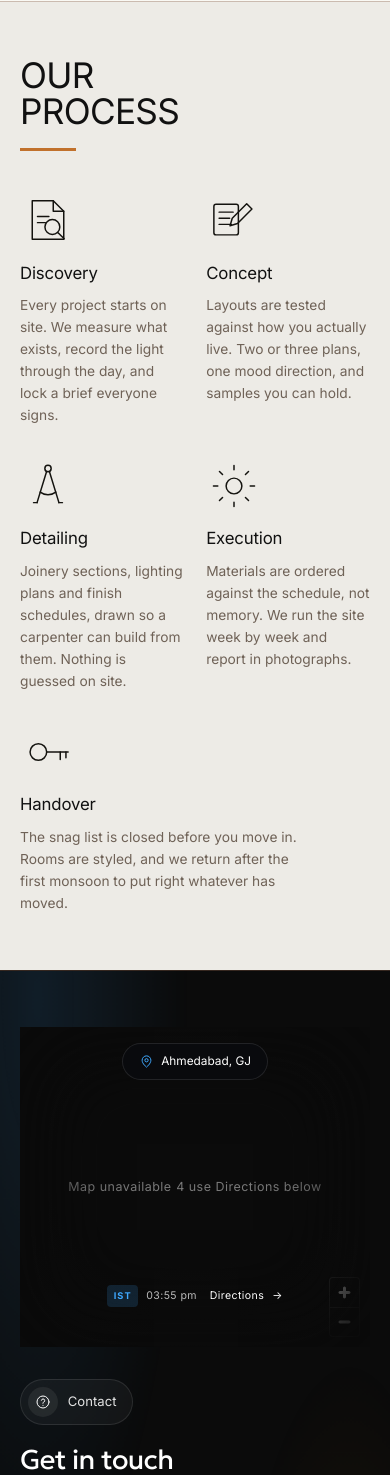
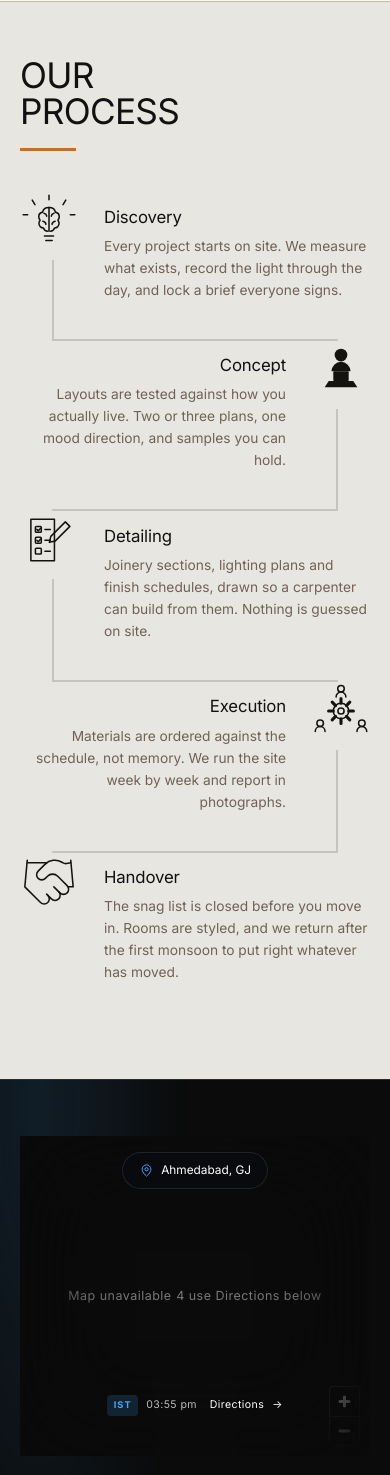
Before and after one commit to CHIRAG-SUTHAR-GIT/radhe-design-studio, a PHP site: page / in a window 390 px wide. Shown: the part 3183-4658 px from the top of the page. Run offline with PHP 8.4, Linux system fonts and the light colour scheme.

Commit message:
Draw the process icons to the reference, and zigzag them on mobile
The five icons now carry the subjects on the reference sheet rather than
stand-ins: a brain under radiating light, a figure at a laptop, a ticked
schedule with a pencil, a gear ringed by people, and a handshake.

The handshake is Lucide's (ISC), scaled from its 24 grid into the 64 the
other four use with the stroke pre-divided so it lands at the same weight.
Five attempts at drawing one by hand produced cable connectors and
mountain ranges; a glyph someone had already drawn properly was the
honest answer.

On narrow screens the stages step down a zigzag: each takes a side, and
the bar turns at every step. It is held back until the stage arrives, so
the line is drawn as you scroll — an observer rather than a scroll
handler, firing a handful of times instead of every frame. The hidden
state is gated behind a class the script adds, so if it never runs the
stages are simply there rather than invisible.

Two things caught while building it. The three children of a stage were
left to flow into a two-column grid, which dropped the description into
the icon's narrow column two words to a line; each is now placed by hand.
And the gear read as a sun until its teeth were given their own weight.

Co-Authored-By: Claude Opus 5 <noreply@anthropic.com>

```diff
--- a/assets/css/blocks.css
+++ b/assets/css/blocks.css
@@ -649,7 +649,7 @@
    the explaining, and an icon says the same thing in a tenth of the weight.
    ========================================================================== */
 .proc-row {
-  background: #EDEBE6;
+  background: #E8E6E1;
   color: #14130f;
   padding: clamp(3.5rem, 7vw, 6.5rem) var(--page-x);
 }
@@ -682,7 +682,7 @@
 .pstep { min-width: 0; }
 .pstep__ico {
   display: block;
-  width: clamp(56px, 5.4vw, 74px);
+  width: clamp(62px, 6vw, 86px);
   color: #14130f;
 }
 .pstep__ico svg { width: 100%; height: auto; display: block; }
@@ -710,12 +710,70 @@
 @media (max-width: 1100px) {
   .proc-row__grid { grid-template-columns: repeat(3, minmax(0, 1fr)); row-gap: clamp(2rem, 5vw, 3rem); }
 }
+/* ── Narrow screens: the stages step down a zigzag bar ─────────────────
+   Five equal columns cannot survive a phone, and stacking them plainly left
+   the last stage stranded beside an empty half-row. Instead each stage takes
+   a side, and the bar between them turns at every step. ------------------ */
 @media (max-width: 640px) {
-  .proc-row__grid { grid-template-columns: repeat(2, minmax(0, 1fr)); }
-  /* Five into two leaves the last stage alone beside an empty half-row. */
-  .pstep:last-child { grid-column: 1 / -1; }
-  .pstep:last-child .pstep__text { max-width: 34ch; }
+  .proc-row__grid {
+    --zig: 66px;              /* the column the icon and the bar share */
+    --bar: rgba(20, 19, 15, .16);
+    grid-template-columns: 1fr;
+    gap: 0;
+  }
+  .pstep {
+    position: relative;
+    display: grid;
+    grid-template-columns: var(--zig) 1fr;
+    column-gap: 18px;
+    padding-bottom: 40px;
+  }
+  /* Three children, so each is placed by hand — left to flow, the text
+     drops into the icon's narrow column and wraps two words to a line. */
+  .pstep__ico  { grid-column: 1; grid-row: 1 / span 2; width: 100%; max-width: 58px; }
+  .pstep__name { grid-column: 2; grid-row: 1; margin-top: 0; }
+  .pstep__text { grid-column: 2; grid-row: 2; margin-top: .5rem; }
+
+  .pstep:nth-child(even) { grid-template-columns: 1fr var(--zig); }
+  .pstep:nth-child(even) .pstep__ico { grid-column: 2; margin-left: auto; }
+  .pstep:nth-child(even) .pstep__name,
+  .pstep:nth-child(even) .pstep__text { grid-column: 1; text-align: right; }
+
+  /* Down from this icon, then across to the side the next one sits on. */
+  .pstep::before,
+  .pstep::after { content: ''; position: absolute; background: var(--bar); }
+  .pstep::before { top: 68px; bottom: 2px; left: calc(var(--zig) / 2 - 1px); width: 2px; }
+  .pstep:nth-child(even)::before { left: auto; right: calc(var(--zig) / 2 - 1px); }
+  .pstep::after {
+    bottom: 0; height: 2px;
+    left: calc(var(--zig) / 2 - 1px);
+    right: calc(var(--zig) / 2 - 1px);
+  }
+  .pstep:last-child::before,
+  .pstep:last-child::after { display: none; }
+
+  /* Held back until the stage arrives, so the bar is drawn as you scroll.
+     Gated on .is-anim, which the script adds: if it never runs, or fails,
+     the stages are simply there rather than invisible. */
+  .proc-row.is-anim .pstep {
+    opacity: 0;
+    transform: translateY(16px);
+    transition: opacity .55s var(--ease) var(--step-delay, 0ms),
+                transform .55s var(--ease) var(--step-delay, 0ms);
+  }
+  .proc-row.is-anim .pstep::before { transform: scaleY(0); transform-origin: top center; }
+  .proc-row.is-anim .pstep::after  { transform: scaleX(0); transform-origin: left center; }
+  .proc-row.is-anim .pstep:nth-child(even)::after { transform-origin: right center; }
+  .pstep::before { transition: transform .5s var(--ease) calc(var(--step-delay, 0ms) + 180ms); }
+  .pstep::after  { transition: transform .45s var(--ease) calc(var(--step-delay, 0ms) + 480ms); }
+
+  .proc-row.is-anim .pstep.is-in { opacity: 1; transform: none; }
+  .proc-row.is-anim .pstep.is-in::before { transform: scaleY(1); }
+  .proc-row.is-anim .pstep.is-in::after  { transform: scaleX(1); }
 }
 @media (prefers-reduced-motion: reduce) {
   .pstep:hover .pstep__ico { transform: none; }
+  .pstep { opacity: 1 !important; transform: none !important; }
+  .pstep::before { transform: scaleY(1) !important; }
+  .pstep::after { transform: scaleX(1) !important; }
 }
--- /dev/null
+++ b/assets/js/process.js
@@ -0,0 +1,43 @@
+/* ==========================================================================
+   Our process — the zigzag draws itself
+   On narrow screens the five stages step left and right down a connecting
+   bar. Each stage, and the piece of bar that reaches it, is held back until
+   it comes into view, so the line appears to be drawn as you scroll.
+
+   An observer rather than a scroll handler: this fires a handful of times in
+   the life of the page instead of on every frame of every scroll.
+   ========================================================================== */
+(function () {
+  'use strict';
+
+  var row = document.querySelector('.proc-row');
+  if (!row) return;
+  var steps = Array.prototype.slice.call(row.querySelectorAll('.pstep'));
+  if (!steps.length) return;
+
+  // Nothing to reveal if the visitor asked for stillness, or if the browser
+  // cannot observe — in both cases the stages simply start visible.
+  if (!window.IntersectionObserver ||
+      window.matchMedia('(prefers-reduced-motion: reduce)').matches) {
+    return;                              // leave the stages plainly visible
+  }
+
+  // Only now does the CSS start hiding anything.
+  row.classList.add('is-anim');
+
+  // Each stage is given its own small delay so the bar reads as one line
+  // being drawn rather than five arriving at once.
+  steps.forEach(function (step, i) {
+    step.style.setProperty('--step-delay', (i % 5) * 90 + 'ms');
+  });
+
+  var io = new IntersectionObserver(function (entries) {
+    entries.forEach(function (entry) {
+      if (!entry.isIntersecting) return;
+      entry.target.classList.add('is-in');
+      io.unobserve(entry.target);          // once drawn, leave it alone
+    });
+  }, { rootMargin: '0px 0px -12% 0px', threshold: 0.25 });
+
+  steps.forEach(function (step) { io.observe(step); });
+})();
--- a/index.html
+++ b/index.html
@@ -14,7 +14,7 @@
   <link rel="stylesheet" href="assets/css/studio.css?v=20260826-blind2">
   <link rel="stylesheet" href="assets/css/panels.css?v=20260826-blind2">
   <link rel="stylesheet" href="https://unpkg.com/maplibre-gl@4.7.1/dist/maplibre-gl.css">
-  <link rel="stylesheet" href="assets/css/blocks.css?v=5">
+  <link rel="stylesheet" href="assets/css/blocks.css?v=11">
   <script>
     // Applied before first paint so the sheet never flashes the wrong colour.
     (function () {
@@ -435,7 +435,7 @@
         <li class="pstep">
           <span class="pstep__ico" aria-hidden="true">
             <svg viewBox="0 0 64 64" fill="none" stroke="currentColor"
-                 stroke-width="1.7" stroke-linecap="round" stroke-linejoin="round"><path d="M14 10h24l12 12v32H14z"/><path d="M38 10v12h12"/><path d="M20 28h13M20 35h9"/><circle cx="37" cy="40" r="8.5"/><path d="m43.5 46.5 7 7"/></svg>
+                 stroke-width="1.7" stroke-linecap="round" stroke-linejoin="round"><path d="M32 3.5v5M13.5 9 16.5 14M50.5 9 47.5 14M3.5 25h5M55.5 25h5"/><path d="M32 17c-4.2 0-6.6 2.4-7 5.2-2.7.5-4.3 2.6-4.3 5.1 0 1.5.6 2.9 1.5 3.9-.8.9-1.3 2.1-1.3 3.4 0 2.8 2.2 5 5 5.2.6 2 2.4 3.4 4.7 3.4"/><path d="M32 17c4.2 0 6.6 2.4 7 5.2 2.7.5 4.3 2.6 4.3 5.1 0 1.5-.6 2.9-1.5 3.9.8.9 1.3 2.1 1.3 3.4 0 2.8-2.2 5-5 5.2-.6 2-2.4 3.4-4.7 3.4"/><path d="M32 17v26.2"/><path d="M26.5 23.5c1.8.4 2.8 1.6 3 3.2M25.2 32.4c1.9.3 3.2 1.5 3.4 3.3"/><path d="M37.5 23.5c-1.8.4-2.8 1.6-3 3.2M38.8 32.4c-1.9.3-3.2 1.5-3.4 3.3"/><path d="M27 48.5h10M28.5 53.5h7"/></svg>
           </span>
           <h3 class="pstep__name">Discovery</h3>
           <p class="pstep__text">Every project starts on site. We measure what exists, record the light through the day, and lock a brief everyone signs.</p>
@@ -443,7 +443,7 @@
         <li class="pstep">
           <span class="pstep__ico" aria-hidden="true">
             <svg viewBox="0 0 64 64" fill="none" stroke="currentColor"
-                 stroke-width="1.7" stroke-linecap="round" stroke-linejoin="round"><rect x="9" y="14" width="28" height="35" rx="2.5"/><path d="M15 23h16M15 30h12M15 37h14"/><path d="m46.5 13.5 6 6-16.5 16.5-8.5 2.5 2.5-8.5z"/></svg>
+                 stroke-width="1.7" stroke-linecap="round" stroke-linejoin="round"><circle cx="32" cy="15.5" r="7" fill="currentColor" stroke="none"/><path d="M21.5 33.5a10.5 10.5 0 0 1 21 0z" fill="currentColor" stroke="none"/><rect x="23.5" y="33.5" width="17" height="10.5" rx="1" fill="currentColor" stroke="none"/><path d="M14 51h36l-4.5-7h-27z" fill="currentColor" stroke="none"/></svg>
           </span>
           <h3 class="pstep__name">Concept</h3>
           <p class="pstep__text">Layouts are tested against how you actually live. Two or three plans, one mood direction, and samples you can hold.</p>
@@ -451,7 +451,7 @@
         <li class="pstep">
           <span class="pstep__ico" aria-hidden="true">
             <svg viewBox="0 0 64 64" fill="none" stroke="currentColor"
-                 stroke-width="1.7" stroke-linecap="round" stroke-linejoin="round"><circle cx="32" cy="12" r="3.6"/><path d="M30.4 15.4 19.5 51M33.6 15.4 44.5 51"/><path d="M23 39a15 15 0 0 0 18 0"/><path d="M19.5 51h-4M44.5 51h4"/></svg>
+                 stroke-width="1.7" stroke-linecap="round" stroke-linejoin="round"><path d="M12 9h26v46H12z"/><rect x="17" y="17" width="6.5" height="6.5" rx="1"/><rect x="17" y="29" width="6.5" height="6.5" rx="1"/><rect x="17" y="41" width="6.5" height="6.5" rx="1"/><path d="m18.6 20.3 1.6 1.6 2.6-2.9M18.6 32.3l1.6 1.6 2.6-2.9"/><path d="M27.5 20.3h6M27.5 32.3h6M27.5 44.3h6"/><path d="m50 12 5 5-16 16-6.6 1.6L34 28z"/></svg>
           </span>
           <h3 class="pstep__name">Detailing</h3>
           <p class="pstep__text">Joinery sections, lighting plans and finish schedules, drawn so a carpenter can build from them. Nothing is guessed on site.</p>
@@ -459,7 +459,7 @@
         <li class="pstep">
           <span class="pstep__ico" aria-hidden="true">
             <svg viewBox="0 0 64 64" fill="none" stroke="currentColor"
-                 stroke-width="1.7" stroke-linecap="round" stroke-linejoin="round"><circle cx="32" cy="32" r="9"/><path d="M32 13.5v-5M32 55.5v-5M50.5 32h5M8.5 32h5"/><path d="m45.1 18.9 3.5-3.5M15.4 48.6l3.5-3.5M45.1 45.1l3.5 3.5M15.4 15.4l3.5 3.5"/></svg>
+                 stroke-width="1.7" stroke-linecap="round" stroke-linejoin="round"><circle cx="32" cy="32" r="8.5"/><circle cx="32" cy="32" r="3.4"/><path d="M32 23.5v-5.2M32 40.5v5.2M40.5 32h5.2M23.5 32h-5.2" stroke-width="3.4"/><path d="m38 26 3.7-3.7M26 38l-3.7 3.7M38 38l3.7 3.7M26 26l-3.7-3.7" stroke-width="3.4"/><circle cx="32" cy="7.5" r="3.6"/><path d="M26.6 16.5a5.4 5.4 0 0 1 10.8 0"/><circle cx="9" cy="45.5" r="3.6"/><path d="M3.6 54.5a5.4 5.4 0 0 1 10.8 0"/><circle cx="55" cy="45.5" r="3.6"/><path d="M49.6 54.5a5.4 5.4 0 0 1 10.8 0"/></svg>
           </span>
           <h3 class="pstep__name">Execution</h3>
           <p class="pstep__text">Materials are ordered against the schedule, not memory. We run the site week by week and report in photographs.</p>
@@ -467,7 +467,8 @@
         <li class="pstep">
           <span class="pstep__ico" aria-hidden="true">
             <svg viewBox="0 0 64 64" fill="none" stroke="currentColor"
-                 stroke-width="1.7" stroke-linecap="round" stroke-linejoin="round"><circle cx="21" cy="32" r="9.5"/><path d="M30.5 32H55"/><path d="M46 32v8.5M52.5 32v6.5"/></svg>
+                 stroke-width="1.7" stroke-linecap="round" stroke-linejoin="round"><!-- handshake: Lucide (ISC), drawn on a 24 grid and scaled into the 64 the other four use -->
+              <g transform="scale(2.6667)" stroke-width="0.638"><path d="m11 17 2 2a1 1 0 1 0 3-3"/><path d="m14 14 2.5 2.5a1 1 0 1 0 3-3l-3.88-3.88a3 3 0 0 0-4.24 0l-.88.88a1 1 0 1 1-3-3l2.81-2.81a5.79 5.79 0 0 1 7.06-.87l.47.28a2 2 0 0 0 1.42.25L21 4"/><path d="m21 3 1 11h-2"/><path d="M3 3 2 14l6.5 6.5a1 1 0 1 0 3-3"/><path d="M3 4h8"/></g></svg>
           </span>
           <h3 class="pstep__name">Handover</h3>
           <p class="pstep__text">The snag list is closed before you move in. Rooms are styled, and we return after the first monsoon to put right whatever has moved.</p>
@@ -605,6 +606,7 @@
   <script src="assets/vendor/ScrollTrigger.min.js"></script>
   <script src="assets/js/studio.js?v=20260826-blind2"></script>
   <script src="https://unpkg.com/maplibre-gl@4.7.1/dist/maplibre-gl.js" defer></script>
+  <script src="assets/js/process.js?v=2" defer></script>
   <script src="assets/js/map.js?v=4" defer></script>
 </body>
 </html>
```
